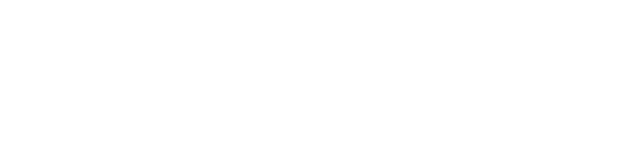
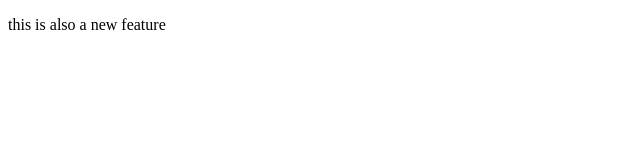
Before and after one commit to ErArman13/newrep, a plain HTML site: page index.html in a window 1280 px wide. Shown: the whole page, without its empty margins (0-640 px from the left). Drawn offline with Linux system fonts and the light colour scheme.

Commit message:
added feature in branch

```diff
--- a/index.html
+++ b/index.html
@@ -6,6 +6,7 @@
     <title>Document</title>
 </head>
 <body>
+    <P>this is  also a new feature</P>
 
 </body>
 </html>
```
Also changed, not shown: index2.html (line endings or trailing spaces).
